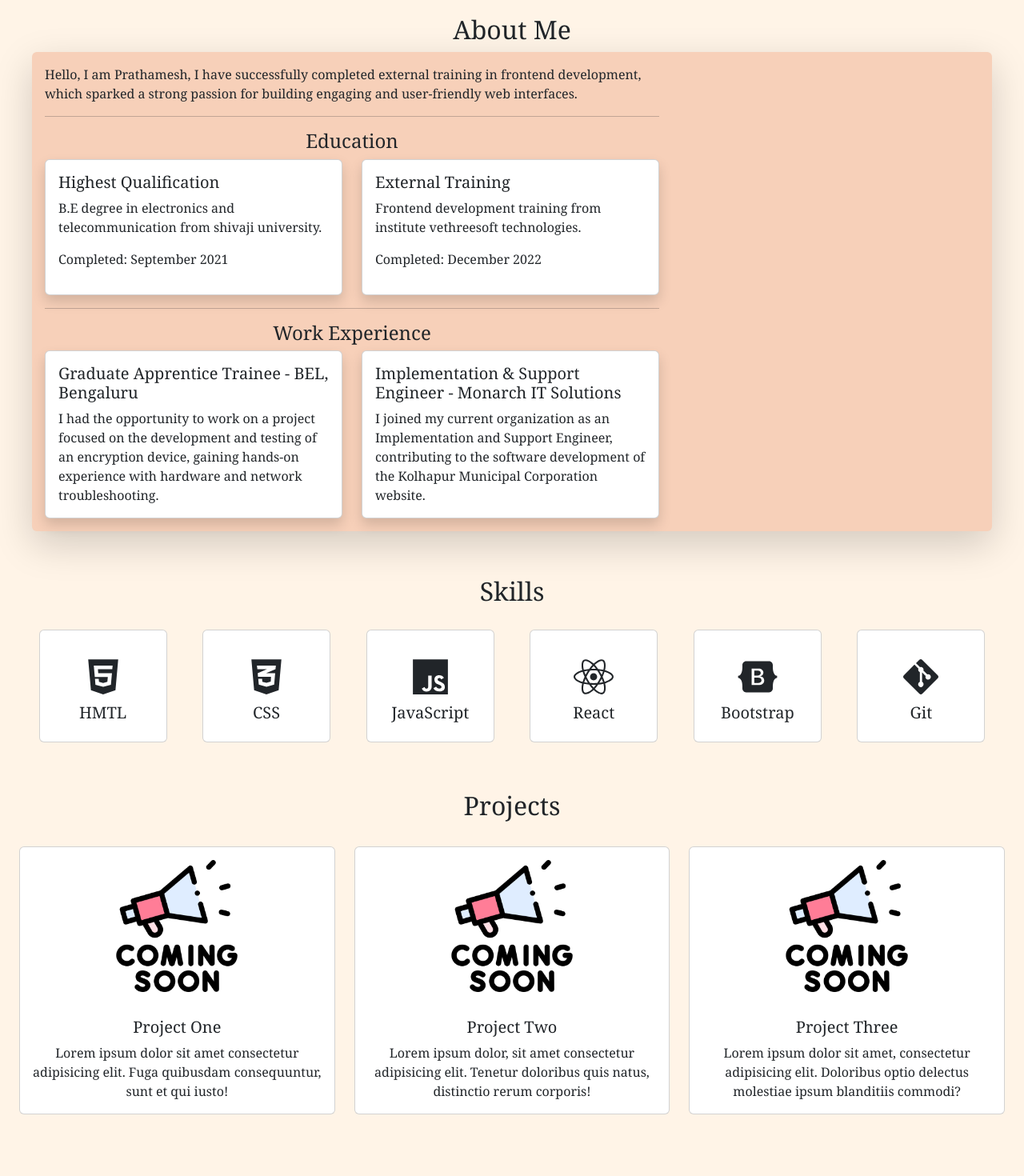
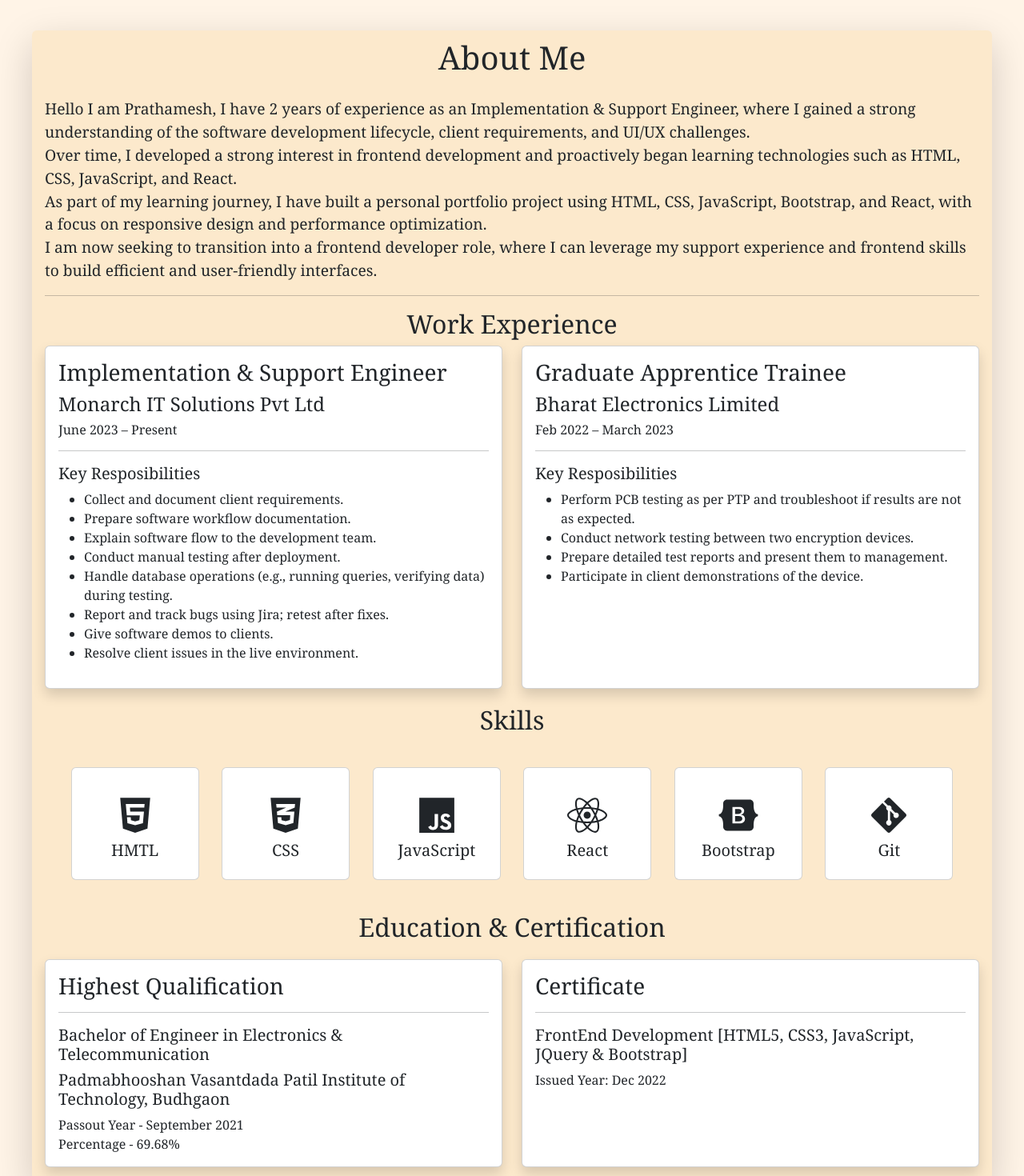
Before and after one commit to prathamesh2503/Prathamesh-Mhetre, a React (Vite) app: page / in a window 1280 px wide. Shown: the part 640-2110 px from the top of the page at 80% size. Built offline with nearby package versions, Linux system fonts and the light colour scheme.

Commit message:
About Me Section Modified

```diff
--- a/src/App.jsx
+++ b/src/App.jsx
@@ -1,7 +1,6 @@
 import Header from "./components/Header";
 import Hero from "./components/Hero";
 import AboutMe from "./components/AboutMe";
-import Skills from "./components/Skills";
 import Project from "./components/Project";
 import Contact from "./components/Contact";
 import Footer from "./components/Footer";
@@ -22,7 +21,6 @@ function App() {
         </section>
         <section id="about">
           <AboutMe />
-          <Skills />
         </section>
         <section id="projects">
           <Project />
--- a/src/components/AboutMe.jsx
+++ b/src/components/AboutMe.jsx
@@ -1,74 +1,151 @@
+import Skills from "./Skills";
 const AboutMe = () => {
   return (
     <div className="about-me-area">
-      <h2>About Me</h2>
       <div className="card shadow-lg mb-3 about-me-card">
+        <h1 style={{ margin: "10px" }}>About Me</h1>
         <div className="row g-0">
-          <div className="col-md-8">
+          <div className="col-md-12">
             <div className="card-body">
-              <p className="card-text ">
-                Hello, I am Prathamesh, I have successfully completed external
-                training in frontend development, which sparked a strong passion
-                for building engaging and user-friendly web interfaces.
-              </p>
+              <div className="card-text" style={{ fontSize: "1.2rem" }}>
+                <div>
+                  <div>
+                    Hello I am Prathamesh, I have 2 years of experience as an
+                    Implementation & Support Engineer, where I gained a strong
+                    understanding of the software development lifecycle, client
+                    requirements, and UI/UX challenges.
+                  </div>
+                  <div>
+                    Over time, I developed a strong interest in frontend
+                    development and proactively began learning technologies such
+                    as HTML, CSS, JavaScript, and React.
+                  </div>
+                  <div>
+                    As part of my learning journey, I have built a personal
+                    portfolio project using HTML, CSS, JavaScript, Bootstrap,
+                    and React, with a focus on responsive design and performance
+                    optimization.
+                  </div>
+                  <div>
+                    I am now seeking to transition into a frontend developer
+                    role, where I can leverage my support experience and
+                    frontend skills to build efficient and user-friendly
+                    interfaces.
+                  </div>
+                </div>
+              </div>
               <hr />
-              <h4 style={{ textAlign: "center" }}>Education</h4>
+              <h2 style={{ textAlign: "center" }}>Work Experience</h2>
               <div className="row">
                 <div className="col-sm-6 mb-3 mb-sm-0">
-                  <div className="card shadow">
+                  <div
+                    className="card h-100 shadow"
+                    style={{ height: "300px", overflow: "auto" }}
+                  >
                     <div className="card-body">
-                      <h5 className="card-title">Highest Qualification</h5>
-                      <p className="card-text">
-                        B.E degree in electronics and telecommunication from
-                        shivaji university.
-                      </p>
-                      <p>Completed: September 2021</p>
+                      <h3 className="card-title">
+                        Implementation & Support Engineer
+                      </h3>
+                      <h4>Monarch IT Solutions Pvt Ltd</h4>
+                      <h6>June 2023 – Present</h6>
+                      <hr />
+                      <div className="card-text">
+                        <h5>Key Resposibilities</h5>
+                        <ul>
+                          <li>Collect and document client requirements.</li>
+                          <li>Prepare software workflow documentation.</li>
+                          <li>
+                            Explain software flow to the development team.
+                          </li>
+                          <li>Conduct manual testing after deployment.</li>
+                          <li>
+                            Handle database operations (e.g., running queries,
+                            verifying data) during testing.
+                          </li>
+                          <li>
+                            Report and track bugs using Jira; retest after
+                            fixes.
+                          </li>
+                          <li>Give software demos to clients.</li>
+                          <li>
+                            Resolve client issues in the live environment.
+                          </li>
+                        </ul>
+                      </div>
+                    </div>
+                  </div>
+                </div>
+                <div className="col-sm-6 mb-3 mb-sm-0">
+                  <div
+                    className="card h-100 shadow"
+                    style={{ height: "300px", overflow: "auto" }}
+                  >
+                    <div className="card-body">
+                      <h3 className="card-title">
+                        Graduate Apprentice Trainee
+                      </h3>
+                      <h4>Bharat Electronics Limited</h4>
+                      <h6>Feb 2022 – March 2023</h6>
+                      <hr />
+                      <div className="card-text">
+                        <h5>Key Resposibilities</h5>
+                        <ul>
+                          <li>
+                            Perform PCB testing as per PTP and troubleshoot if
+                            results are not as expected.
+                          </li>
+                          <li>
+                            Conduct network testing between two encryption
+                            devices.
+                          </li>
+                          <li>
+                            Prepare detailed test reports and present them to
+                            management.
+                          </li>
+                          <li>
+                            Participate in client demonstrations of the device.
+                          </li>
+                        </ul>
+                      </div>
+                    </div>
+                  </div>
+                </div>
+              </div>
+              <Skills />
+              <h2 style={{ textAlign: "center", margin: "20px" }}>
+                Education & Certification
+              </h2>
+
+              <div className="row">
+                <div className="col-sm-6 mb-3 mb-sm-0">
+                  <div className="card h-100 shadow">
+                    <div className="card-body">
+                      <h3 className="card-title">Highest Qualification</h3>
+                      <hr />
+                      <h5>
+                        Bachelor of Engineer in Electronics & Telecommunication{" "}
+                      </h5>
+                      <h5>
+                        Padmabhooshan Vasantdada Patil Institute of Technology,
+                        Budhgaon
+                      </h5>
+                      <div className="card-text">
+                        Passout Year - September 2021
+                      </div>
+                      <div className="card-text">Percentage - 69.68%</div>
                     </div>
                   </div>
                 </div>
                 <div className="col-sm-6">
-                  <div className="card shadow">
+                  <div className="card h-100 shadow">
                     <div className="card-body">
-                      <h5 className="card-title">External Training</h5>
-                      <p className="card-text">
-                        Frontend development training from institute vethreesoft
-                        technologies.
-                      </p>
-                      <p>Completed: December 2022</p>
-                    </div>
-                  </div>
-                </div>
-              </div>
-              <hr />
-              <h4 style={{ textAlign: "center" }}>Work Experience</h4>
-              <div className="row">
-                <div className="col-sm-6 mb-3 mb-sm-0">
-                  <div className="card shadow">
-                    <div className="card-body">
-                      <h5 className="card-title">
-                        Graduate Apprentice Trainee - BEL, Bengaluru
+                      <h3 className="card-title">Certificate</h3>
+                      <hr />
+                      <h5>
+                        FrontEnd Development [HTML5, CSS3, JavaScript, JQuery &
+                        Bootstrap]
                       </h5>
-                      <p className="card-text">
-                        I had the opportunity to work on a project focused on
-                        the development and testing of an encryption device,
-                        gaining hands-on experience with hardware and network
-                        troubleshooting.
-                      </p>
-                    </div>
-                  </div>
-                </div>
-                <div className="col-sm-6">
-                  <div className="card shadow">
-                    <div className="card-body">
-                      <h5 className="card-title">
-                        Implementation & Support Engineer - Monarch IT Solutions
-                      </h5>
-                      <p className="card-text">
-                        I joined my current organization as an Implementation
-                        and Support Engineer, contributing to the software
-                        development of the Kolhapur Municipal Corporation
-                        website.
-                      </p>
+                      <div className="card-text">Issued Year: Dec 2022</div>
                     </div>
                   </div>
                 </div>
--- a/src/components/Contact.jsx
+++ b/src/components/Contact.jsx
@@ -4,6 +4,9 @@ const Contact = () => {
   return (
     <div className="contact-area">
       <h2 style={{ textAlign: "center" }}>Contact Me</h2>
+
+      {/* ------------------------------------------------------------------------------ */}
+
       <div className="contact-area-section" style={{ height: "min-content" }}>
         {/* Left Area */}
         <div className="contact-left-area">
--- a/src/components/Skills.jsx
+++ b/src/components/Skills.jsx
@@ -7,7 +7,7 @@ import { FaGitAlt } from "react-icons/fa";
 const Skills = () => {
   return (
     <div className="skills-area">
-      <h2 style={{ textAlign: "center" }}>Skills</h2>
+      <h2 style={{ textAlign: "center", margin: "20px" }}>Skills</h2>
       <div className="skill-cards-area d-flex gap-3">
         <div className="card skill-card" style={{ width: "10rem" }}>
           <div className="card-body skill-card-body">
--- a/src/styles/index.css
+++ b/src/styles/index.css
@@ -5,13 +5,13 @@ body{
   font-family:Cambria, Cochin, Georgia, Times, 'Times New Roman', serif;
   background-color: rgb(255, 244, 231);
 }
-
+/* Header Area */
 .header-area {
   display: flex;
   justify-content: center;
   height: 60px;
   align-items: center;
-  font-size: 16px;
+  font-size: 18px;
   background-color: rgb(247, 208, 185);
 }
 .nav-link{
@@ -25,7 +25,6 @@ body{
   width: 100%;
   padding: 40px 20px;
 }
-
 
 .hero-container{
   display: flex;
@@ -67,22 +66,25 @@ display: block;
 border-radius: 15px;
 }
 
+/* About Me Area */
 
+#about{
+  margin-top: 50px;
+}
 
 .about-me-area{
   margin-top: 30px;
   display: flex;
-  flex-direction: column;
   padding: 40px;
   font-size: 16px;
-  align-items: center;
-
 }
 
 .about-me-card{
   border: 0px;
-  background-color: rgb(247, 208, 185);
-
+  background-color: rgb(252, 233, 204);
+  display: flex;
+  justify-content: center;
+  align-items: center;
 }
 
 /* Skills Area */
@@ -156,15 +158,12 @@ border-radius: 15px;
   display: flex;
   justify-content: center;
   width: 100%;
-  height: 90vh;
   padding: 40px 20px;
 }
   .hero-container{
   display: flex;
   flex-direction: column;
   justify-content: space-evenly;
-  width: 100%;
-  height: 100%;
 }
 .hero-container-child-text h1{
   font-size: 3rem;
@@ -177,8 +176,6 @@ border-radius: 15px;
 }
 
 .hero-container-child-image img{
-width: 100%;
-height: auto;
 display: block;
 border-radius: 15px;
 }
```
